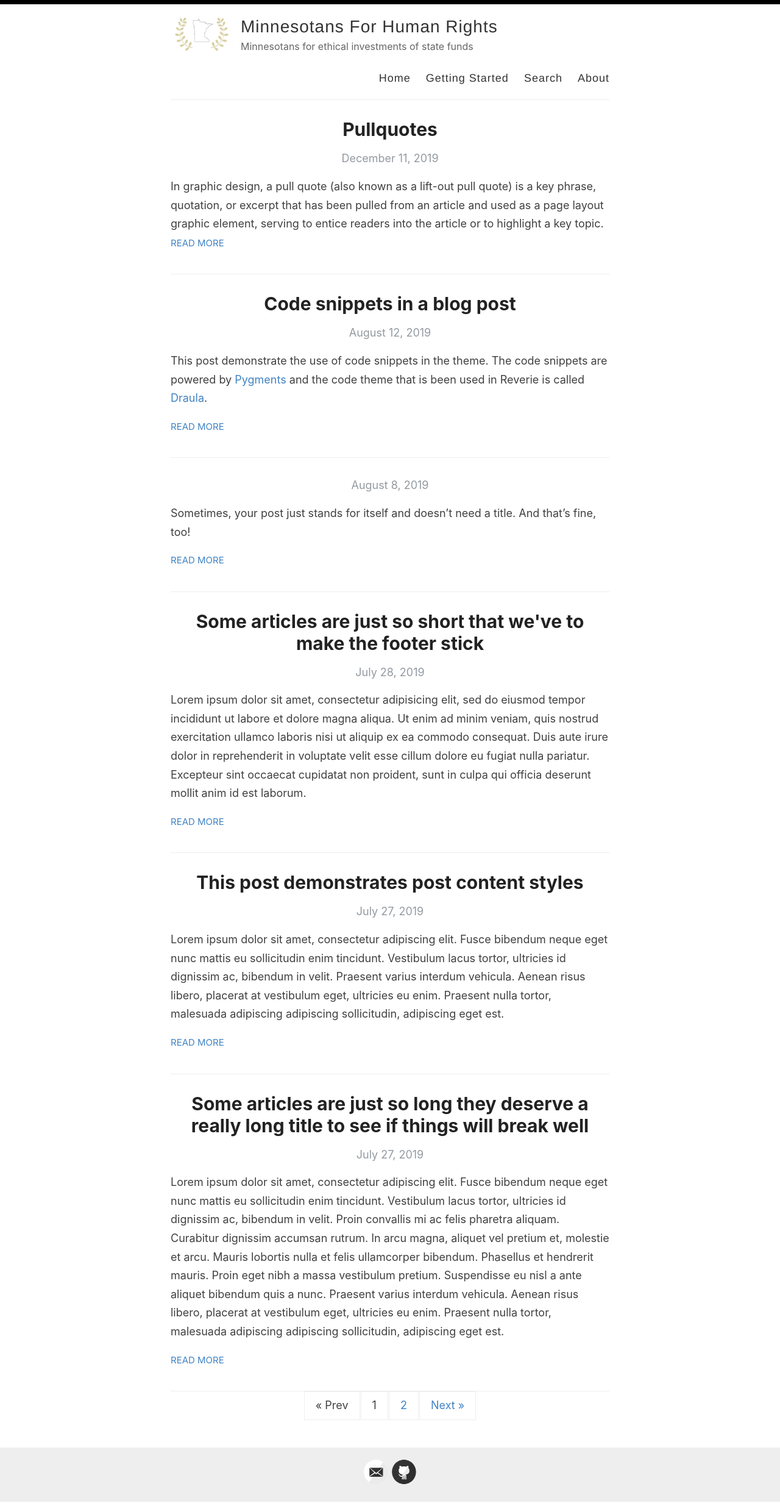
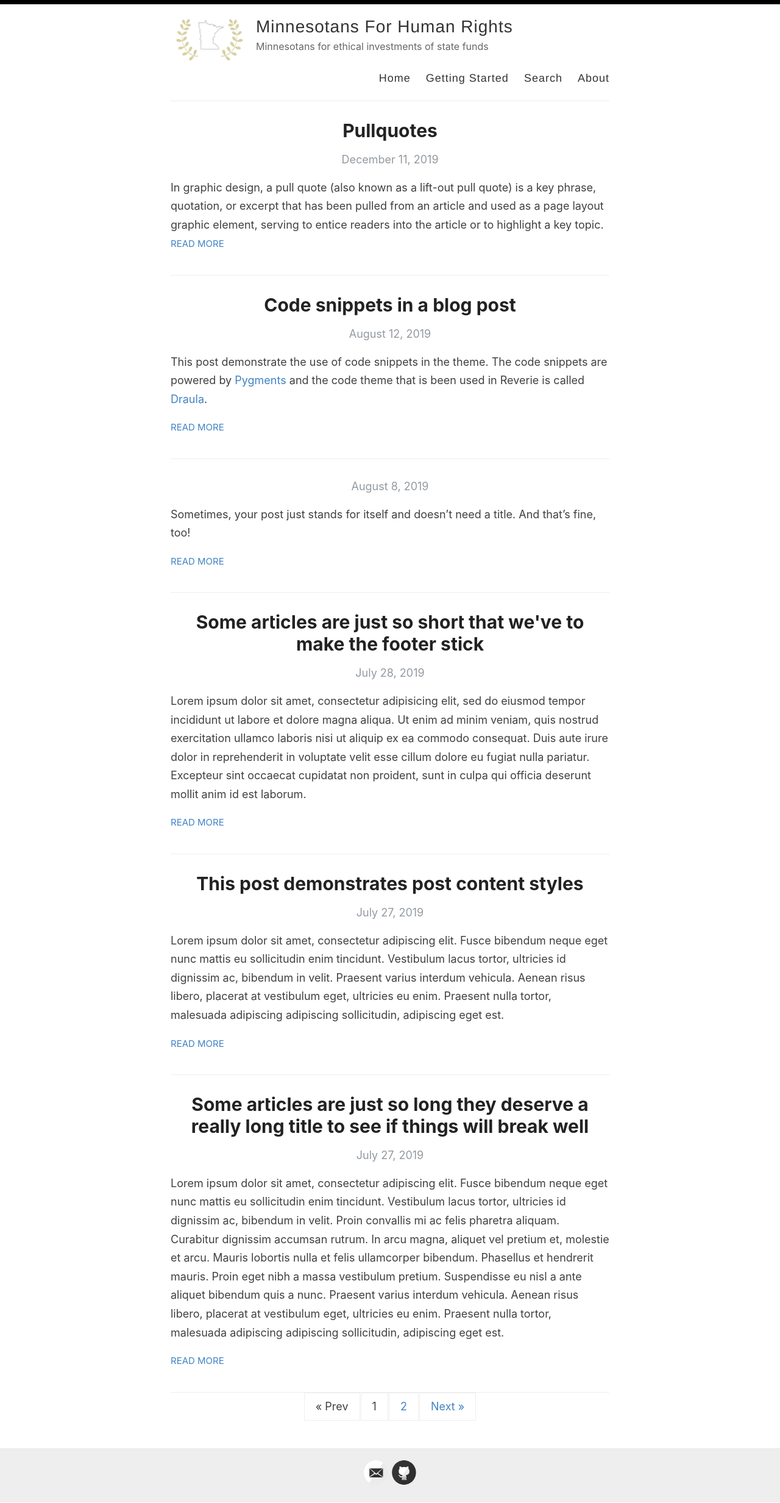
Before and after one commit to adamrahim/adamrahim.github.io, a Jekyll site: the page built from index.html, in a window 1280 px wide. Shown: the whole page at 61% size. Built offline with Jekyll 4.4.1, drawn with Linux system fonts in a browser that asks for light colours; the list of posts is cut into pages by our own code.

Commit message:
Update style.scss

```diff
--- a/assets/style.scss
+++ b/assets/style.scss
@@ -279,8 +279,8 @@ p > img {
 
 .site-avatar {
   float: left;
-  width: 100px;
-  height: 100px;
+  width: 125px;
+  height: 125px;
   margin-right: 15px;
 
   @include mobile {
```
